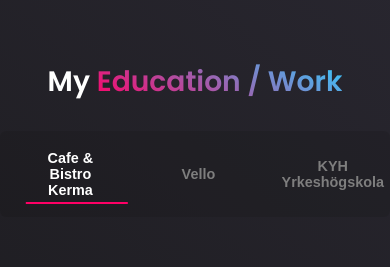
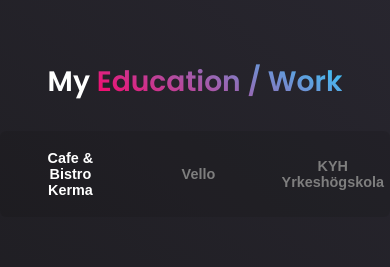
Before and after one commit to JesperSjostrom2/jespersjostrom2.github.io, a React (Create React App) app: page / in a window 390 px wide. Shown: the part 1940-2207 px from the top of the page. Built offline with nearby package versions, Linux system fonts and the light colour scheme; no server answers; the HTML template or start-up script is replaced by a standard one.

Commit message:
removed animations from education content

```diff
--- a/src/components/education/Education.jsx
+++ b/src/components/education/Education.jsx
@@ -50,21 +50,21 @@ function ButtonOutput({ selectedButton }) {
 
     case 'button0':
       return (
-        <div className="button-output-content">
-          <h2 data-aos="fade-right" data-aos-delay="100">Cafe & Bistro Kerma</h2>
-          <h4 data-aos="fade-right" data-aos-delay="150">Worker & Web Developer</h4>
-          <h5 data-aos="fade-right" data-aos-delay="200"> 2023 - 2024 </h5>
+        <div className="button-output-content" data-aos="fade-right" data-aos-delay="200">
+          <h2>Cafe & Bistro Kerma</h2>
+          <h4>Worker & Web Developer</h4>
+          <h5> 2023 - 2024 </h5>
           <ul>
-            <li data-aos="fade-right" data-aos-delay="250">
+            <li>
              <FiChevronRight className="chevron"/> At Café & Bistro Kerma, I was an all-around worker responsible for a wide range of tasks including inventory management, serving food, cooking, and working at the bar.
             </li>
-            <li data-aos="fade-right" data-aos-delay="300">
+            <li>
             <FiChevronRight className="chevron"/> I designed and developed the website, creating a user-friendly platform with an online menu and reservation system.
             </li>
-            <li data-aos="fade-right" data-aos-delay="350">
+            <li>
             <FiChevronRight className="chevron"/> In addition to the website I also designed and created the logotype, creating an easy and simple logo to recognize.
             </li>
-            <li data-aos="fade-right" data-aos-delay="400">
+            <li>
             <FiChevronRight className="chevron"/> I had close contact with my customer to ensure they were satisfied with the logotype and website I created. By actively seeking and incorporating their feedback, I was able to refine the brand identity and online presence to better meet their needs and preferences.
             </li>
           </ul>
@@ -76,20 +76,20 @@ function ButtonOutput({ selectedButton }) {
     case 'button1':
       return (
         <div className="button-output-content">
-          <h2 data-aos="fade-right" data-aos-delay="100">Vello</h2>
-          <h4 data-aos="fade-right" data-aos-delay="150">Web developer Internship</h4>
-          <h5 data-aos="fade-right" data-aos-delay="200"> 2022-2023 </h5>
+          <h2>Vello</h2>
+          <h4>Web developer Internship</h4>
+          <h5> 2022-2023 </h5>
           <ul>
-            <li data-aos="fade-right" data-aos-delay="250">
+            <li>
              <FiChevronRight className="chevron"/> With my previous knowledge, I was able to further develop what was already in place at Vello. This included tasks such as creating new views, designing in Figma, and then developing them on the live server.
             </li>
-            <li data-aos="fade-right" data-aos-delay="300">
+            <li>
             <FiChevronRight className="chevron"/> I gained valuable insights into the work environment at a company and experienced how communication flows.
             </li>
-            <li data-aos="fade-right" data-aos-delay="350">
+            <li>
             <FiChevronRight className="chevron"/> During my time at Vello, I worked with Backbone, HTML, CSS, JavaScript, Cypress (E2E Testing), Figma, and Linear.
             </li>
-            <li data-aos="fade-right" data-aos-delay="400">
+            <li>
             <FiChevronRight className="chevron"/> I contributed by suggesting new features, conducting bug testing, and participating in development.
             </li>
           </ul>
--- a/src/components/education/education.css
+++ b/src/components/education/education.css
@@ -5,7 +5,6 @@
   background: var(--color-bg-education);
   justify-content: center;
   align-items: center;
-
 }
 
 .education-content {
@@ -69,6 +68,22 @@
   margin-right: 4rem;
   border-radius: 0.5rem;
   padding-top: 1rem;
+  overflow-x: auto;
+  position: relative;
+}
+
+/* Scrollbar styles */
+.education-buttons::-webkit-scrollbar {
+  height: 4px;
+}
+
+.education-buttons::-webkit-scrollbar-thumb {
+  background-color: var(--color-main);
+  border-radius: 4px;
+}
+
+.education-buttons::-webkit-scrollbar-track {
+  background-color: #f1f1f1;
 }
 
 .button-wrapper {
@@ -126,6 +141,7 @@
     overflow-x: scroll;
     justify-content: flex-start;
     text-align: center;
+    position: relative;
   }
 
   .education-buttons button {
@@ -148,7 +164,6 @@
     transform: translateX(-50%);
     height: 1px;
     width: 80%;
-    border-bottom: 2px solid #f06;
   }
 
   .button-output-content {
```
